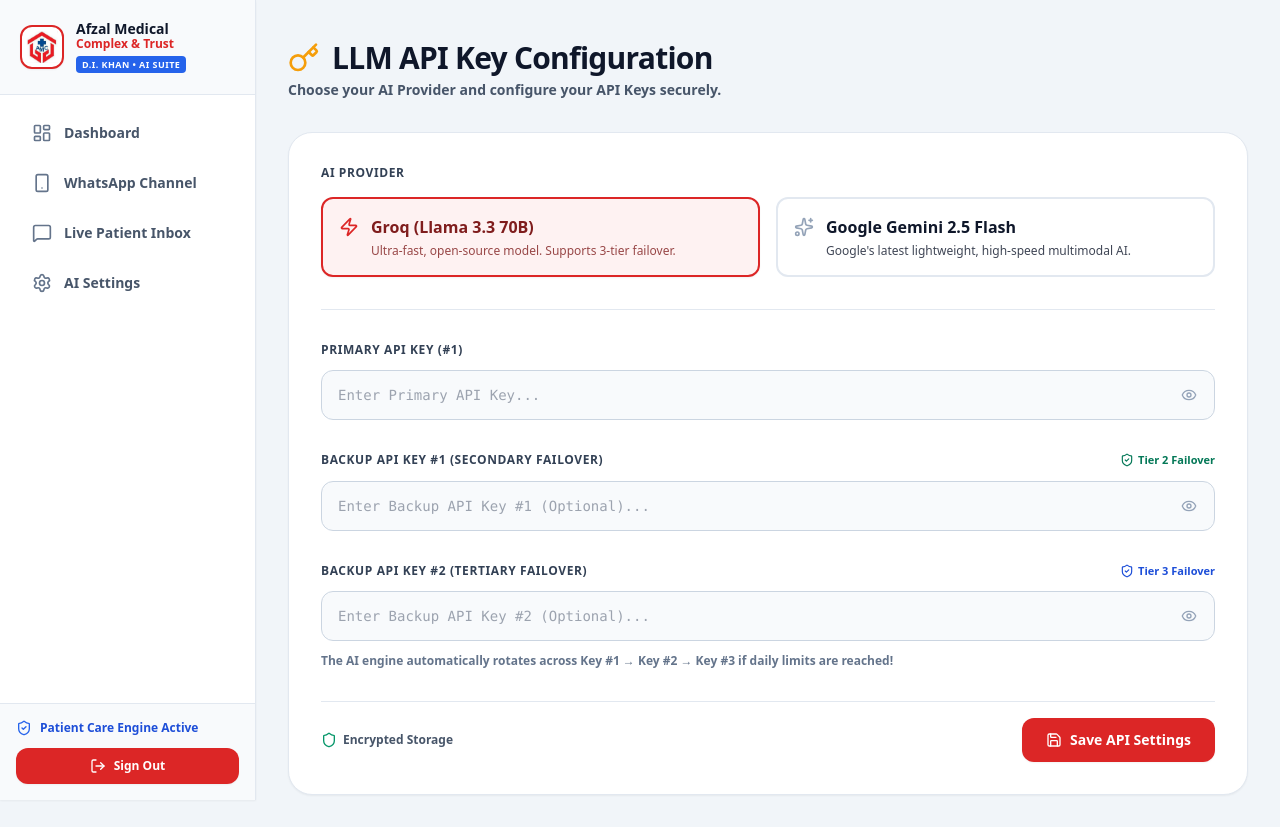
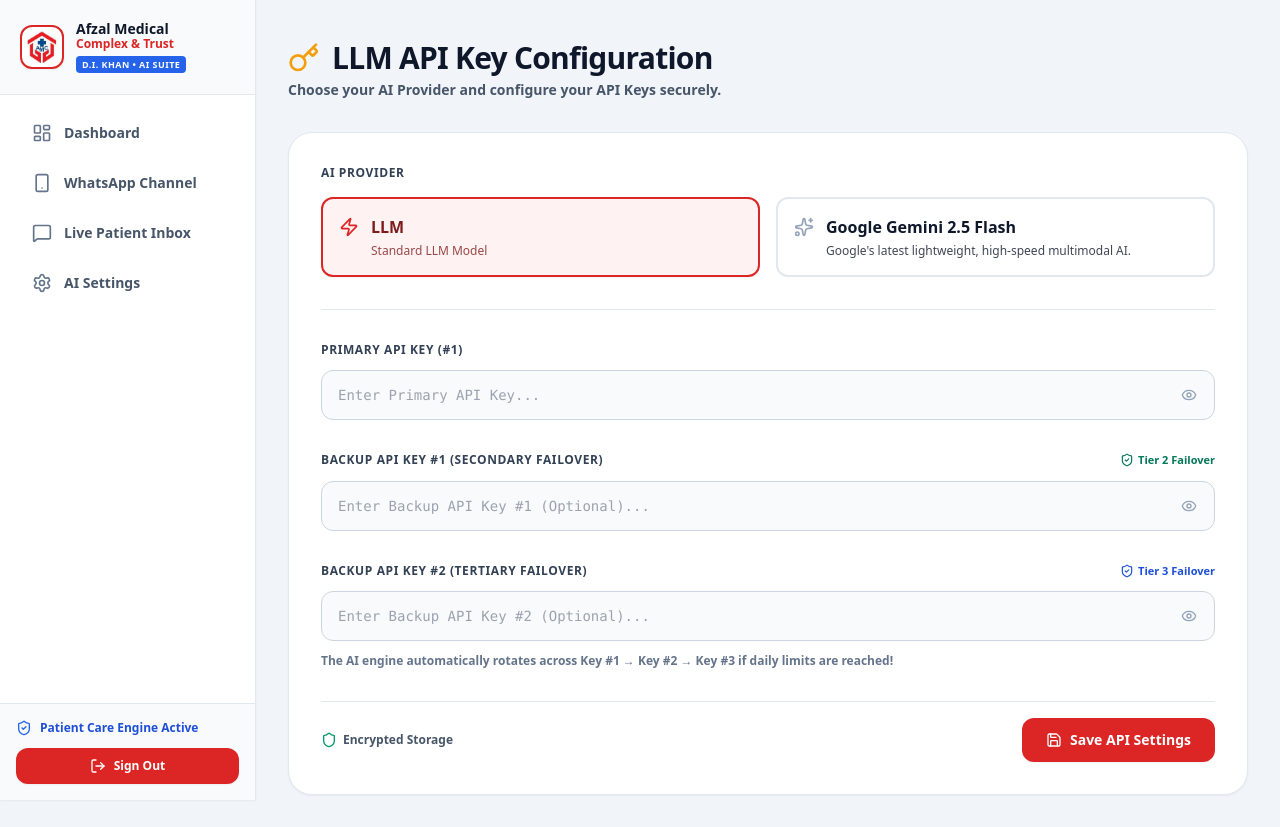
Before and after one commit to thomassatalbay-eng/Whatsapp, a Next.js app in the folder frontend/: page /api-key in a window 1280 px wide. Built offline with nearby package versions, Linux system fonts and the light colour scheme; no server answers; sample sign-in values are in the browser's storage.

Commit message:
Add Google Gemini 2.5 Flash Lite provider and API key setup

```diff
--- a/frontend/src/app/api-key/page.tsx
+++ b/frontend/src/app/api-key/page.tsx
@@ -95,8 +95,8 @@
             >
               <Zap className={`w-5 h-5 mt-0.5 ${aiProvider === 'groq' ? 'text-red-600' : 'text-slate-400'}`} />
               <div>
-                <div className="font-bold">Groq (Llama 3.3 70B)</div>
-                <div className="text-xs mt-1 opacity-80">Ultra-fast, open-source model. Supports 3-tier failover.</div>
+                <div className="font-bold">LLM</div>
+                <div className="text-xs mt-1 opacity-80">Standard LLM Model</div>
               </div>
             </button>
             <button
```
